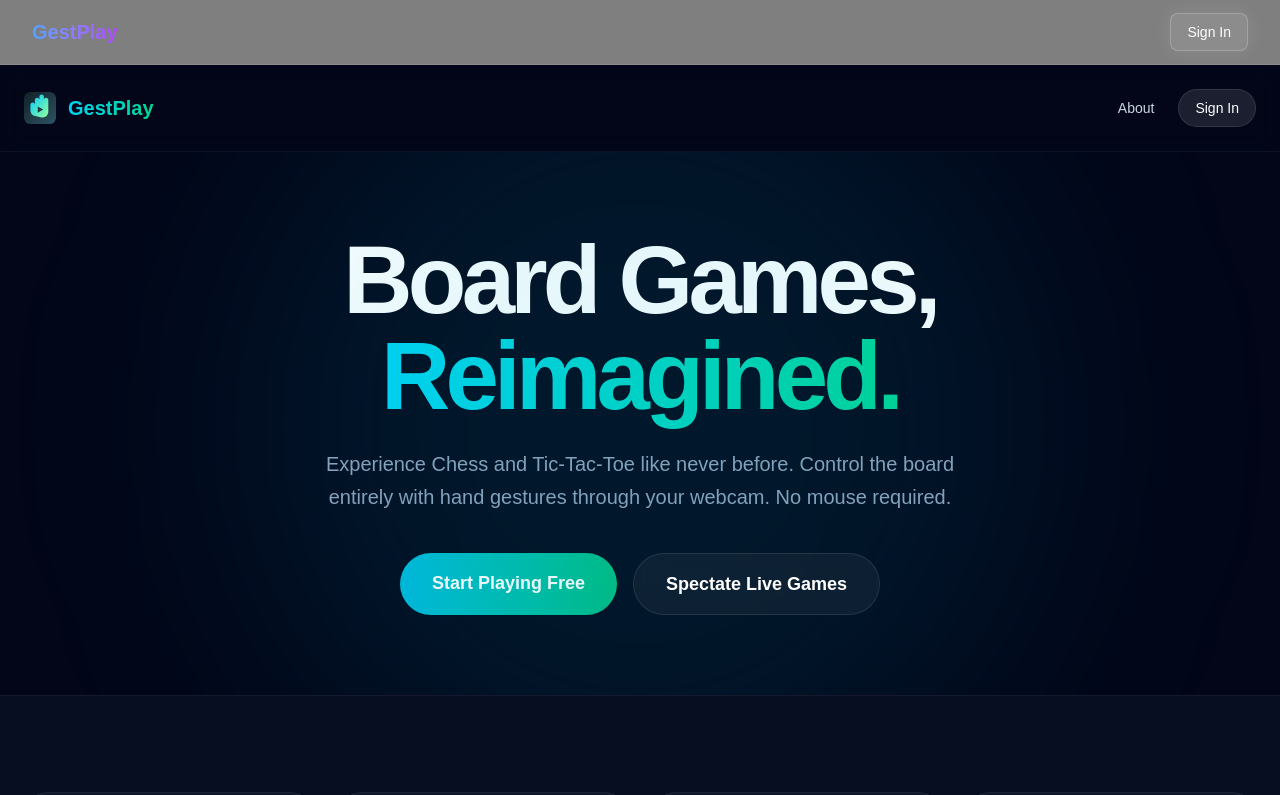
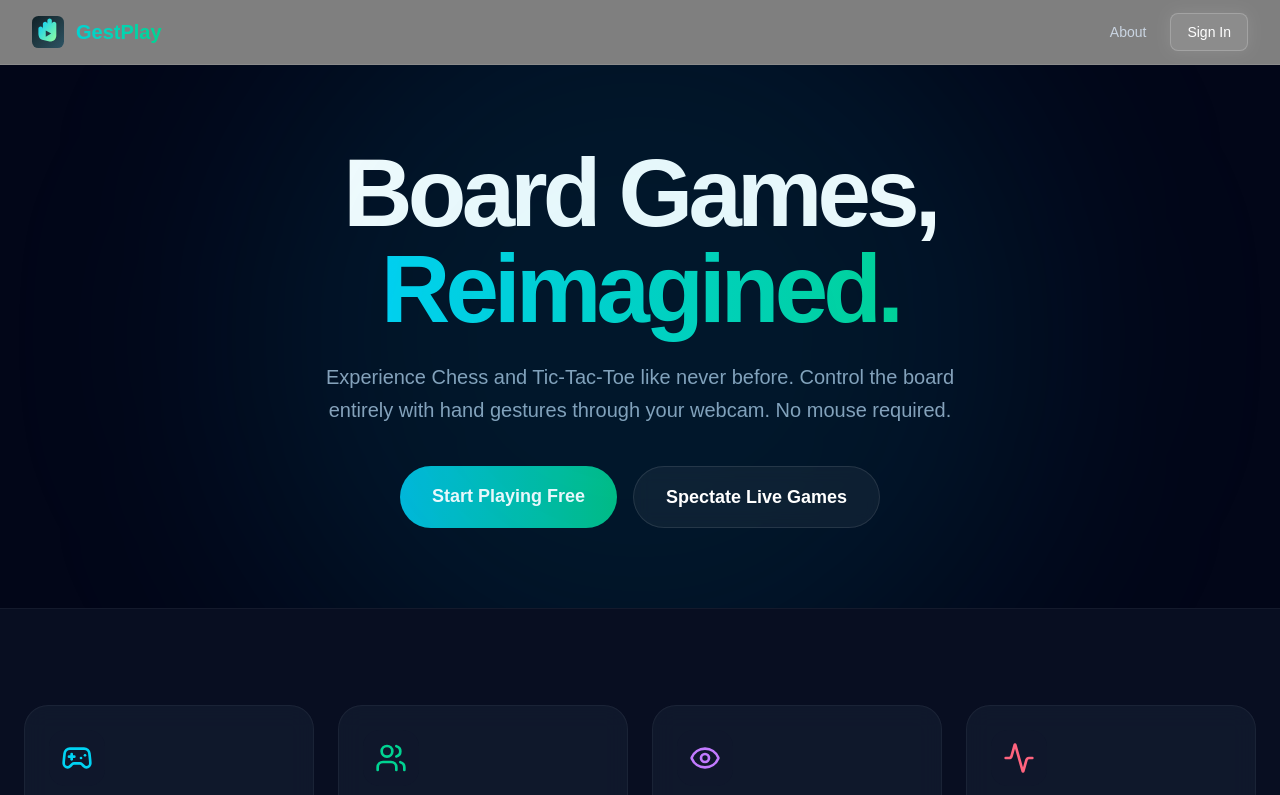
Before and after one commit to TimmyFYN/gestplay, a Next.js app in the folder frontend/: page / in a window 1280 px wide. Shown: the top 795 px of the page. Built offline with nearby package versions, Linux system fonts and the light colour scheme.

Commit message:
Implement authentication, dashboard, and fix duplicate navbars

```diff
--- a/frontend/src/app/auth/page.tsx
+++ b/frontend/src/app/auth/page.tsx
@@ -20,7 +20,7 @@ export default function AuthPage() {
     const endpoint = isLogin ? '/api/auth/login' : '/api/auth/register';
 
     try {
-      const res = await fetch(`http://localhost:4000${endpoint}`, {
+      const res = await fetch(`${process.env.NEXT_PUBLIC_API_URL || "http://localhost:4000"}${endpoint}`, {
         method: 'POST',
         headers: {
           'Content-Type': 'application/json',
--- a/frontend/src/app/dashboard/page.tsx
+++ b/frontend/src/app/dashboard/page.tsx
@@ -22,7 +22,7 @@ export default function DashboardPage() {
     const fetchProfile = async () => {
       if (!token) return;
       try {
-        const res = await fetch('http://localhost:4000/api/users/profile', {
+        const res = await fetch((process.env.NEXT_PUBLIC_API_URL || 'http://localhost:4000') + '/api/users/profile', {
           headers: {
             Authorization: `Bearer ${token}`
           }
--- a/frontend/src/app/page.tsx
+++ b/frontend/src/app/page.tsx
@@ -72,19 +72,7 @@ function LandingPage() {
       transition={{ duration: 1, delay: 0.2 }}
       className="flex flex-col min-h-screen"
     >
-      {/* Navbar */}
-      <nav className="flex items-center justify-between p-6 max-w-7xl w-full mx-auto backdrop-blur-md sticky top-0 z-40 border-b border-white/5">
-        <div className="flex items-center gap-3">
-          <Image src="/logo.svg" alt="GestPlay Logo" width={32} height={32} />
-          <span className="text-xl font-bold bg-clip-text text-transparent bg-gradient-to-r from-cyan-400 to-emerald-400">GestPlay</span>
-        </div>
-        <div className="flex gap-6 items-center">
-          <Link href="/about" className="text-sm text-slate-300 hover:text-white transition">About</Link>
-          <Link href="/login" className="text-sm font-medium px-4 py-2 rounded-full bg-white/10 hover:bg-white/20 transition backdrop-blur-md border border-white/10">
-            Sign In
-          </Link>
-        </div>
-      </nav>
+
 
       {/* Hero Section */}
       <section className="flex-1 flex flex-col items-center justify-center text-center px-6 py-20 relative overflow-hidden">
--- a/frontend/src/app/play/chess/page.tsx
+++ b/frontend/src/app/play/chess/page.tsx
@@ -13,17 +13,6 @@ export default function PlayRoom() {
         <GestureEngine>
         {/* Game UI Layer */}
         <div className="absolute inset-0 flex flex-col pointer-events-auto">
-          {/* Header */}
-          <header className="p-6 flex justify-between items-center backdrop-blur-md border-b border-white/5">
-            <Link href="/" className="flex items-center gap-2 hover:text-cyan-400 transition cursor-pointer relative z-50">
-              <ArrowLeft className="w-5 h-5" />
-              <span>Back to Lobby</span>
-            </Link>
-            <div className="font-bold text-xl tracking-widest text-emerald-400">
-              MATCH IN PROGRESS
-            </div>
-            <div className="w-24"></div> {/* spacer */}
-          </header>
 
           {/* Interactive Playground for Testing Gestures */}
           <div className="flex-1 flex flex-col items-center justify-center p-4 min-h-0">
--- a/frontend/src/app/play/page.tsx
+++ b/frontend/src/app/play/page.tsx
@@ -38,17 +38,6 @@ export default function GameSelectionHub() {
       {/* Background ambient light */}
       <div className="absolute top-1/2 left-1/2 -translate-x-1/2 -translate-y-1/2 w-[800px] h-[800px] bg-cyan-500/10 blur-[120px] rounded-full pointer-events-none" />
 
-      {/* Header */}
-      <header className="p-6 flex justify-between items-center backdrop-blur-md relative z-10 border-b border-white/5">
-        <Link href="/" className="flex items-center gap-2 hover:text-cyan-400 transition cursor-pointer">
-          <ArrowLeft className="w-5 h-5" />
-          <span>Back to Home</span>
-        </Link>
-        <div className="font-bold text-xl tracking-widest text-emerald-400">
-          SELECT GAME
-        </div>
-        <div className="w-24"></div> {/* spacer */}
-      </header>
 
       {/* Selection Cards */}
       <div className="flex-1 flex flex-col items-center justify-center p-6 mt-12 md:mt-24 relative z-10">
--- a/frontend/src/app/play/tictactoe/page.tsx
+++ b/frontend/src/app/play/tictactoe/page.tsx
@@ -12,17 +12,6 @@ export default function TicTacToeRoom() {
         <GestureEngine>
           {/* Game UI Layer */}
           <div className="absolute inset-0 flex flex-col pointer-events-auto">
-            {/* Header */}
-            <header className="p-6 flex justify-between items-center backdrop-blur-md border-b border-white/5 relative z-50">
-              <Link href="/play" className="flex items-center gap-2 hover:text-cyan-400 transition cursor-pointer">
-                <ArrowLeft className="w-5 h-5" />
-                <span>Back to Hub</span>
-              </Link>
-              <div className="font-bold text-xl tracking-widest text-emerald-400">
-                TIC-TAC-TOE MATCH
-              </div>
-              <div className="w-24"></div> {/* spacer */}
-            </header>
 
             {/* Board Container */}
             <div className="flex-1 flex flex-col items-center justify-center p-4 min-h-0 relative">
--- a/frontend/src/app/spectate/page.tsx
+++ b/frontend/src/app/spectate/page.tsx
@@ -20,7 +20,7 @@ export default function SpectatorDashboard() {
 
   const fetchGames = async () => {
     try {
-      const res = await fetch("http://localhost:4000/api/games/active");
+      const res = await fetch((process.env.NEXT_PUBLIC_API_URL || "http://localhost:4000") + "/api/games/active");
       const data = await res.json();
       if (data.success) {
         setGames(data.games);
@@ -48,17 +48,6 @@ export default function SpectatorDashboard() {
       {/* Background ambient light */}
       <div className="absolute top-0 right-0 w-[800px] h-[800px] bg-indigo-500/10 blur-[120px] rounded-full pointer-events-none" />
 
-      {/* Header */}
-      <header className="p-6 flex justify-between items-center backdrop-blur-md relative z-10 border-b border-white/5">
-        <Link href="/" className="flex items-center gap-2 hover:text-indigo-400 transition cursor-pointer">
-          <ArrowLeft className="w-5 h-5" />
-          <span>Back to Home</span>
-        </Link>
-        <div className="font-bold text-xl tracking-widest text-indigo-400">
-          SPECTATOR DASHBOARD
-        </div>
-        <div className="w-32"></div> {/* spacer */}
-      </header>
 
       {/* Main Content */}
       <div className="flex-1 max-w-6xl w-full mx-auto p-6 mt-8 relative z-10">
--- a/frontend/src/components/ChessBoard.tsx
+++ b/frontend/src/components/ChessBoard.tsx
@@ -9,7 +9,7 @@ import { useSearchParams, useRouter } from "next/navigation";
 import { Copy, Check } from "lucide-react";
 import { io, Socket } from "socket.io-client";
 
-const SOCKET_URL = "http://localhost:4000";
+const SOCKET_URL = (process.env.NEXT_PUBLIC_API_URL || "http://localhost:4000");
 
 const FILES = ['a', 'b', 'c', 'd', 'e', 'f', 'g', 'h'];
 const RANKS = ['8', '7', '6', '5', '4', '3', '2', '1'];
--- a/frontend/src/components/Navbar.tsx
+++ b/frontend/src/components/Navbar.tsx
@@ -11,12 +11,14 @@ export default function Navbar() {
     <nav className="w-full border-b border-white/10 bg-black/50 backdrop-blur-md sticky top-0 z-50">
       <div className="max-w-7xl mx-auto px-4 sm:px-6 lg:px-8">
         <div className="flex justify-between h-16 items-center">
-          <div className="flex-shrink-0 flex items-center">
-            <Link href="/" className="text-xl font-bold bg-clip-text text-transparent bg-gradient-to-r from-blue-400 to-purple-500">
+          <div className="flex-shrink-0 flex items-center gap-3">
+            <Link href="/" className="flex items-center gap-3 text-xl font-bold bg-clip-text text-transparent bg-gradient-to-r from-cyan-400 to-emerald-400">
+              <img src="/logo.svg" alt="GestPlay Logo" width={32} height={32} />
               GestPlay
             </Link>
           </div>
-          <div className="flex items-center space-x-4">
+          <div className="flex items-center space-x-6">
+            <Link href="/about" className="text-sm text-slate-300 hover:text-white transition">About</Link>
             {isAuthenticated ? (
               <>
                 <Link href="/dashboard" className="flex items-center text-sm font-medium text-gray-300 hover:text-white transition-colors">
--- a/frontend/src/components/TicTacToeBoard.tsx
+++ b/frontend/src/components/TicTacToeBoard.tsx
@@ -7,7 +7,7 @@ import { io, Socket } from "socket.io-client";
 import { useSearchParams, useRouter } from "next/navigation";
 import { Copy, Check } from "lucide-react";
 
-const SOCKET_URL = "http://localhost:4000";
+const SOCKET_URL = (process.env.NEXT_PUBLIC_API_URL || "http://localhost:4000");
 
 type TTTSymbol = 'X' | 'O' | null;
 
```
Also changed, not shown: 6 other files (tests, documents, lock files or other folders).
